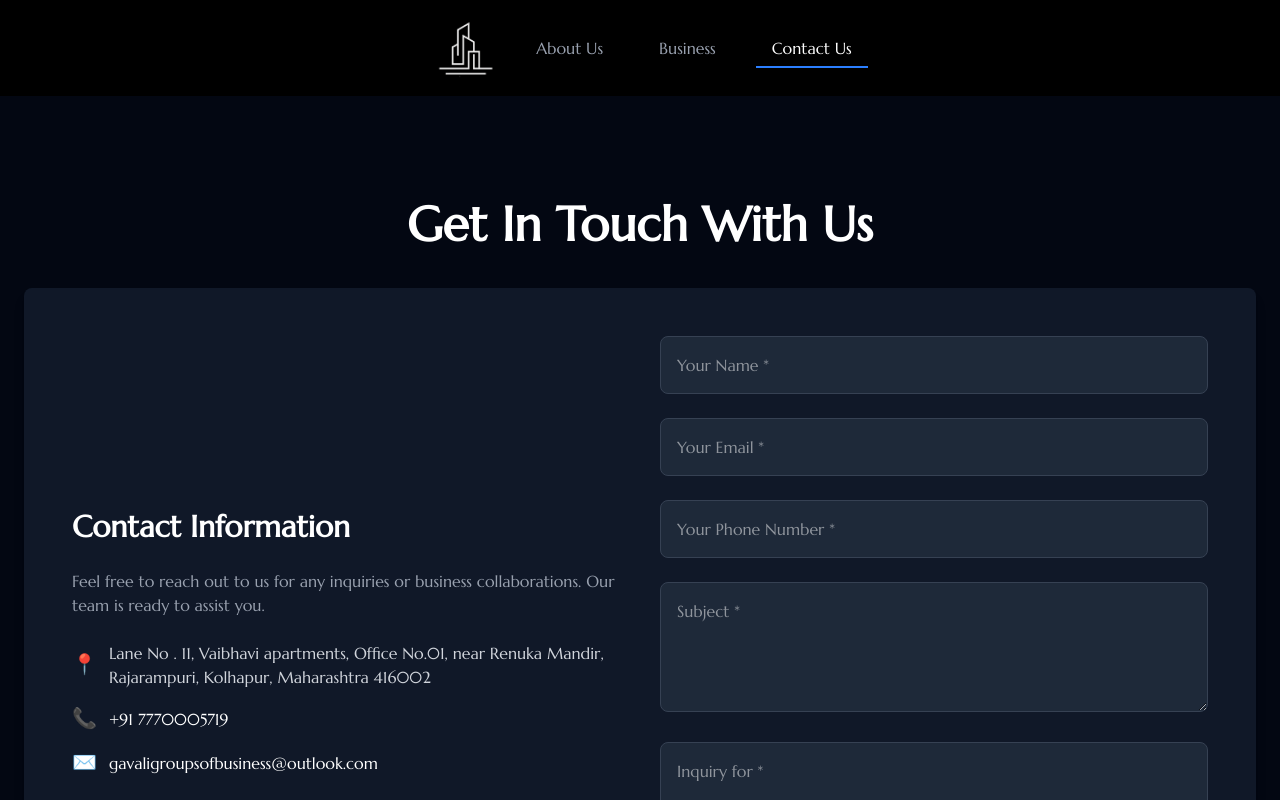
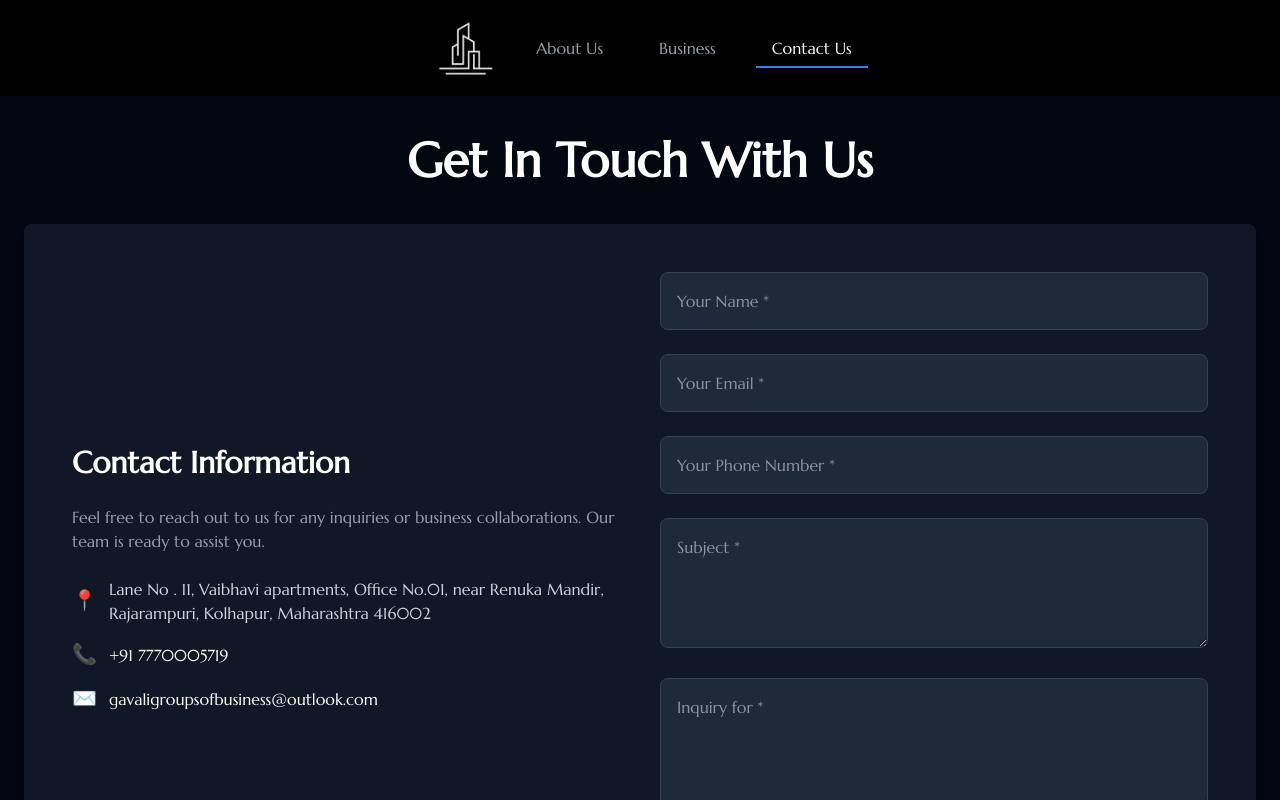
Before and after one commit to VaibhavK03/Gavali-groups, a React (Vite) app in the folder Client/: page /contact in a window 1280 px wide. Shown: the top 800 px of the page. Built offline with nearby package versions, Linux system fonts and the light colour scheme.

Commit message:
Changes Completed

```diff
--- a/Client/src/Components/Users/ContactUs.jsx
+++ b/Client/src/Components/Users/ContactUs.jsx
@@ -45,8 +45,8 @@ const ContactUs = () => {
   return (
     <>
       <Header />
-      <div className="bg-gray-950 text-white min-h-screen flex flex-col justify-center items-center px-6 py-16">
-        <h1 className="m-6 text-4xl sm:text-5xl font-bold bg-clip-text text-center m-10">
+      <div className="bg-gray-950 text-white min-h-screen flex flex-col justify-center items-center px-6 py-10">
+        <h1 className="text-4xl sm:text-5xl font-bold bg-clip-text text-center mb-10">
           Get In Touch With Us
         </h1>
 
```
